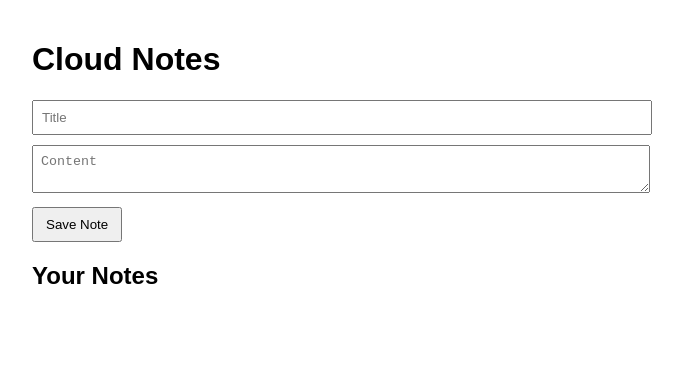
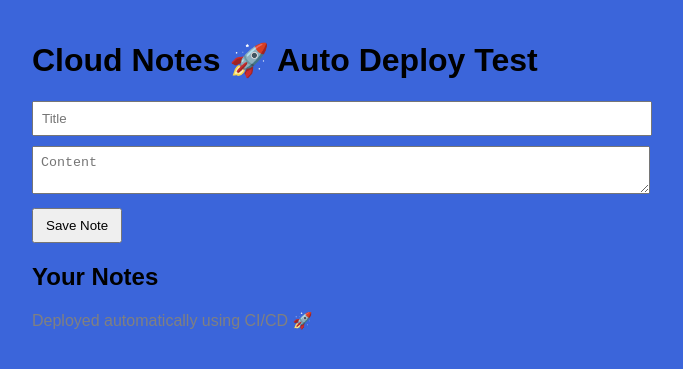
Before and after one commit to PrathmeshK1905/CI_CD_Notes, a plain HTML site: page frontend/index.html in a window 1280 px wide. Shown: the whole page, without its empty margins (308-991 px from the left). Drawn offline with Linux system fonts and the light colour scheme; no server answers.

Commit message:
UI auto deploy test

```diff
--- a/frontend/index.html
+++ b/frontend/index.html
@@ -5,7 +5,8 @@
     <link rel="stylesheet" href="style.css">
 </head>
 <body>
-    <h1>Cloud Notes</h1>
+    <h1>Cloud Notes 🚀 Auto Deploy Test</h1>
+
 
     <div class="form">
         <input id="title" placeholder="Title">
@@ -18,4 +19,8 @@
 
     <script src="script.js"></script>
 </body>
+<p style="margin-top:20px;color:gray;">
+    Deployed automatically using CI/CD 🚀
+</p>
+
 </html>
--- a/frontend/style.css
+++ b/frontend/style.css
@@ -2,6 +2,7 @@ body {
     font-family: Arial;
     max-width: 600px;
     margin: auto;
+    background-color: #3b65da;
     padding: 20px;
 }
 
```
